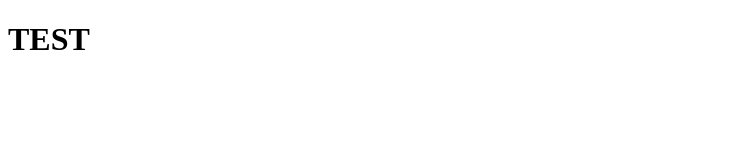
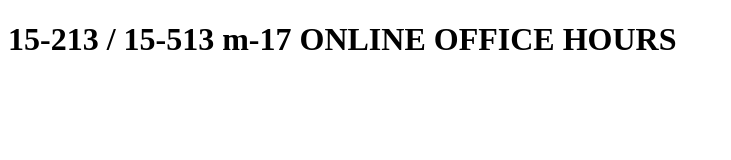
Before and after one commit to mdayao/Epidemiology-Prediction-Visualisation-Tool, a plain HTML site: page index.html in a window 1280 px wide. Shown: the whole page, without its empty margins (0-731 px from the left). Drawn offline with Linux system fonts and the light colour scheme.

Commit message:
Update index.html

```diff
--- a/index.html
+++ b/index.html
@@ -7,7 +7,7 @@
 
   <body>
 
-    <h1>TEST</h1>
+    <h1>15-213 / 15-513 m-17 ONLINE OFFICE HOURS</h1>
 
   </body>
 
```
